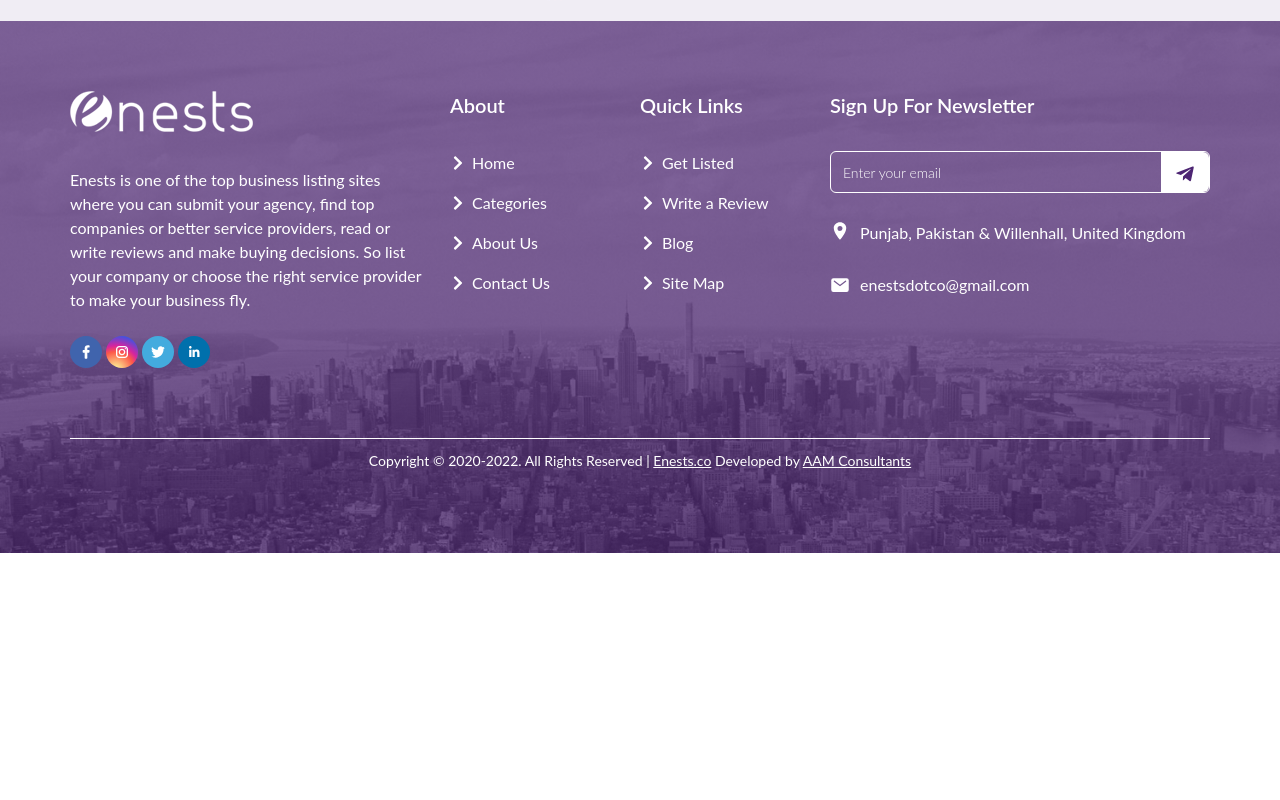
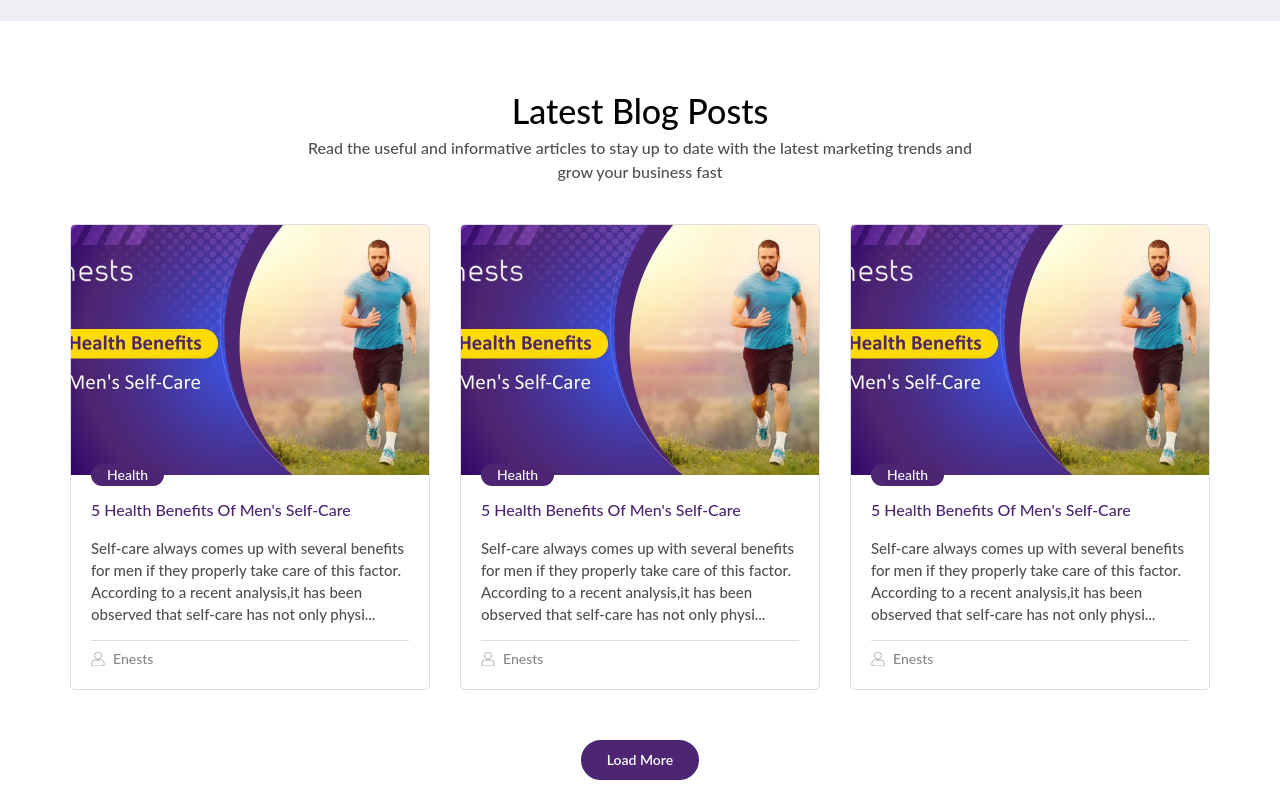
Before and after one commit to JuGit-pk/enests_clone, a Next.js app: page / in a window 1280 px wide. Shown: the part 2080-2880 px from the top of the page. Before the commit the page ends 2633 px from the top, so only its background shows below. Built offline with nearby package versions, Linux system fonts and the light colour scheme.

Commit message:
blogpost section added to home page

```diff
--- /dev/null
+++ b/components/home/BlogPost/Post.tsx
@@ -0,0 +1,61 @@
+import React from "react";
+import { FaUser } from "react-icons/fa";
+
+const posts = [
+  {
+    category: "health",
+    title: "5 Health Benefits Of Men's Self-Care",
+    desc: "Self-care always comes up with several benefits for men if they properly take care of this factor. According to a recent analysis,it has been observed that self-care has not only physi...",
+    imgSrc: "/assets/images/blogpost.jpg",
+  },
+  {
+    category: "health",
+    title: "5 Health Benefits Of Men's Self-Care",
+    desc: "Self-care always comes up with several benefits for men if they properly take care of this factor. According to a recent analysis,it has been observed that self-care has not only physi...",
+    imgSrc: "/assets/images/blogpost.jpg",
+  },
+  {
+    category: "health",
+    title: "5 Health Benefits Of Men's Self-Care",
+    desc: "Self-care always comes up with several benefits for men if they properly take care of this factor. According to a recent analysis,it has been observed that self-care has not only physi...",
+    imgSrc: "/assets/images/blogpost.jpg",
+  },
+];
+
+const Post = () => {
+  return (
+    <div className="mt-10 grid grid-cols-1 md:grid-cols-3 gap-[30px]">
+      {posts.map((posts) => (
+        <div className="text-left border border-[#dfdede] pb-3 rounded-[5px] overflow-hidden">
+          <img
+            src={posts.imgSrc}
+            alt=""
+            className="h-[250px] w-full object-cover"
+          />
+          <div className="px-5 -mt-[13px]">
+            <a
+              href=""
+              className="py-[1px] px-4 bg-[#4d2573] text-white text-sm inline-block rounded-[22px] capitalize"
+            >
+              {posts.category}
+            </a>
+            <a className=" block text-[#4d2573] mt-3 text-base leading-6">
+              {posts.title}
+            </a>
+            <p className="text-[15px] leading-[22px] text-[#505050] py-[15px]">
+              {posts.desc}
+            </p>
+            <div className="flex items-center gap-2 text-sm text-[#868686] py-2 border-t border-[#dfdede]">
+              <span>
+                <FaUser className="fill-white stroke-[#868686] stroke-[25]" />
+              </span>{" "}
+              Enests
+            </div>
+          </div>
+        </div>
+      ))}
+    </div>
+  );
+};
+
+export default Post;
--- /dev/null
+++ b/components/home/BlogPost/index.tsx
@@ -0,0 +1,25 @@
+import React from "react";
+import Post from "./Post";
+
+const BlogPost = () => {
+  return (
+    <div className="py-16 px-[15px] text-center font-medium ">
+      <div className="max-w-[540px] md:max-w-[720px] lg:max-w-[960px] xl:max-w-[1140px] mx-auto">
+        <h1 className="text-[34px]">Latest Blog Posts</h1>
+        <p className="text-[#505050] text-base leading-6 max-w-[680px] mx-auto">
+          Read the useful and informative articles to stay up to date with the
+          latest marketing trends and grow your business fast{" "}
+        </p>
+        <Post />
+        <a
+          href=""
+          className="border-[2px] border-[#4d2573] py-2 px-6 inline-block text-white bg-[#4d2573]  hover:text-[#4d2573] hover:bg-white transition-all text-sm font-semibold cursor-pointer text-center rounded-[30px] mt-[50px]"
+        >
+          Load More
+        </a>
+      </div>
+    </div>
+  );
+};
+
+export default BlogPost;
--- a/components/home/BrowseCategories/Category.tsx
+++ b/components/home/BrowseCategories/Category.tsx
@@ -106,7 +106,7 @@ const Category = () => {
           </h4>
           <a
             href=""
-            className="py-2 px-6 mt-[15px] border-[2px] border-[#4d2573] inline-block text-[#4d2573] text-sm cursor-pointer font-semibold rounded-[30px]"
+            className="py-2 px-6 mt-[15px] border-[2px] border-[#4d2573] inline-block text-[#4d2573] hover:text-white hover:bg-[#4d2573] text-sm cursor-pointer font-semibold rounded-[30px] transition-all"
           >
             Browse
           </a>
--- a/components/home/BrowseCategories/index.tsx
+++ b/components/home/BrowseCategories/index.tsx
@@ -13,7 +13,7 @@ const BrowseCategories = () => {
         <Category />
         <a
           href=""
-          className="border-[2px] border-[#4d2573] py-2 px-6 inline-block bg-white text-[#4d2573] text-sm font-semibold cursor-pointer text-center rounded-[30px] mt-[50px]"
+          className="border-[2px] border-[#4d2573] py-2 px-6 inline-block bg-white text-[#4d2573]  hover:text-white hover:bg-[#4d2573] text-sm font-semibold cursor-pointer text-center rounded-[30px] mt-[50px] transition-all"
         >
           Load More
         </a>
--- a/components/home/CompanyProfile/index.tsx
+++ b/components/home/CompanyProfile/index.tsx
@@ -14,7 +14,7 @@ const CompanyProfile = () => {
           </p>
           <a
             href=""
-            className="text-white bg-[#4d2573] border-[#4d2573] border-[2px] text-sm cursor-pointer font-semibold rounded-[30px] py-2 px-6 shadow-lg mt-10 inline-block"
+            className="text-white bg-[#4d2573] border-[#4d2573] border-[2px]  hover:text-[#4d2573] hover:bg-white transition-all text-sm cursor-pointer font-semibold rounded-[30px] py-2 px-6 shadow-lg mt-10 inline-block"
           >
             Get Listed
           </a>
--- a/components/layout/Footer/index.tsx
+++ b/components/layout/Footer/index.tsx
@@ -86,7 +86,7 @@ const Footer = () => {
             />
             <button
               type="submit"
-              className=" w-12 h-10 bg-white text-[#4d2573] absolute top-[1px] right-[1px] rounded-r-md"
+              className=" w-12 h-10 bg-white text-[#4d2573]  hover:text-white hover:bg-[#4d2573] transition-all absolute top-[1px] right-[1px] rounded-r-md"
             >
               <span className="mx-auto inline-block relative top-1">
                 <FaTelegramPlane />
--- a/pages/index.tsx
+++ b/pages/index.tsx
@@ -4,6 +4,7 @@ import Layout from "../components/layout/Layout";
 import type { NextPage } from "next";
 import BrowseCategories from "../components/home/BrowseCategories";
 import CompanyProfile from "../components/home/CompanyProfile";
+import BlogPost from "../components/home/BlogPost";
 
 const Home: NextPage = () => {
   return (
@@ -14,6 +15,7 @@ const Home: NextPage = () => {
       </div>
       <BrowseCategories />
       <CompanyProfile />
+      <BlogPost />
     </Layout>
   );
 };
```
Also changed, not shown: public/assets/images/blogpost.jpg (added).
